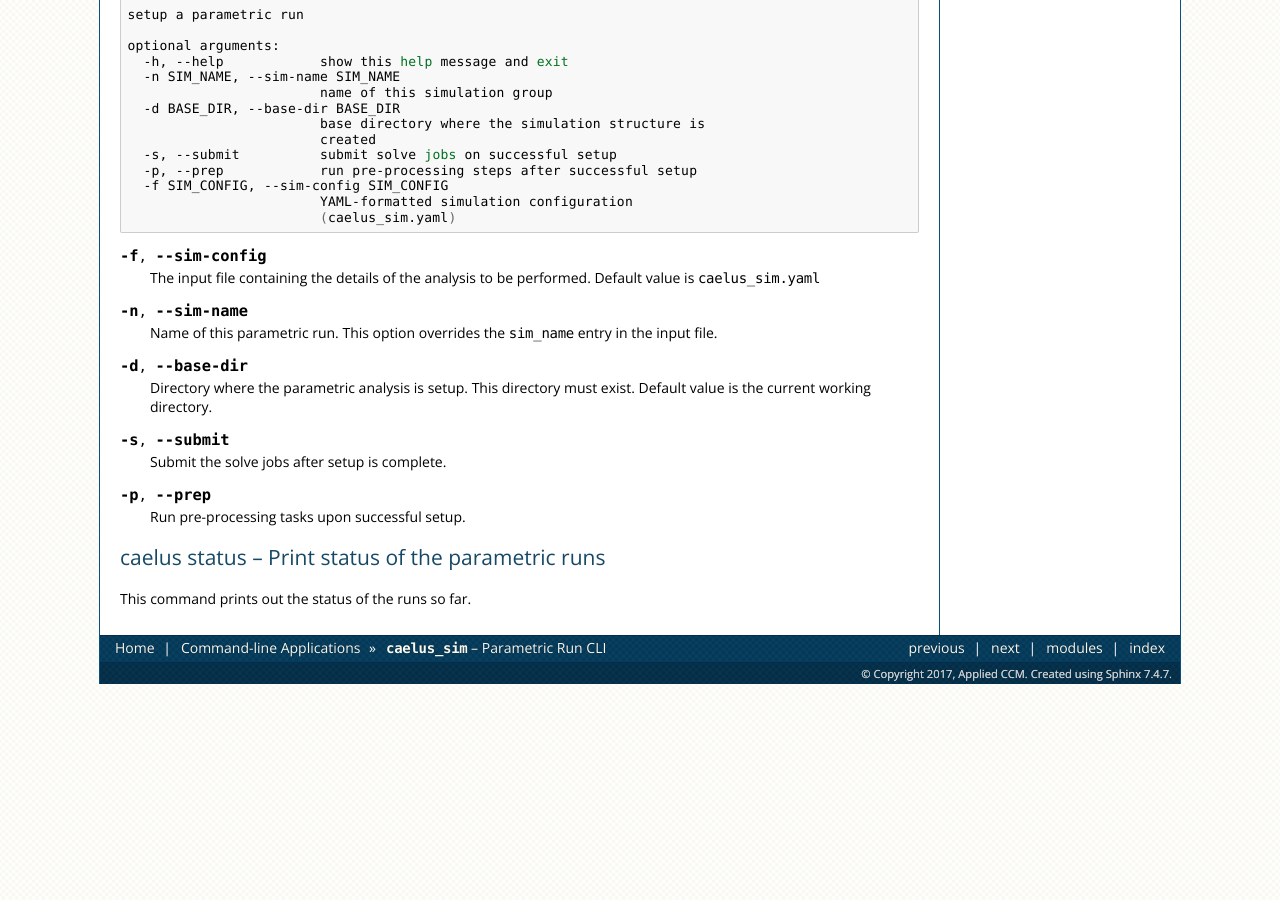
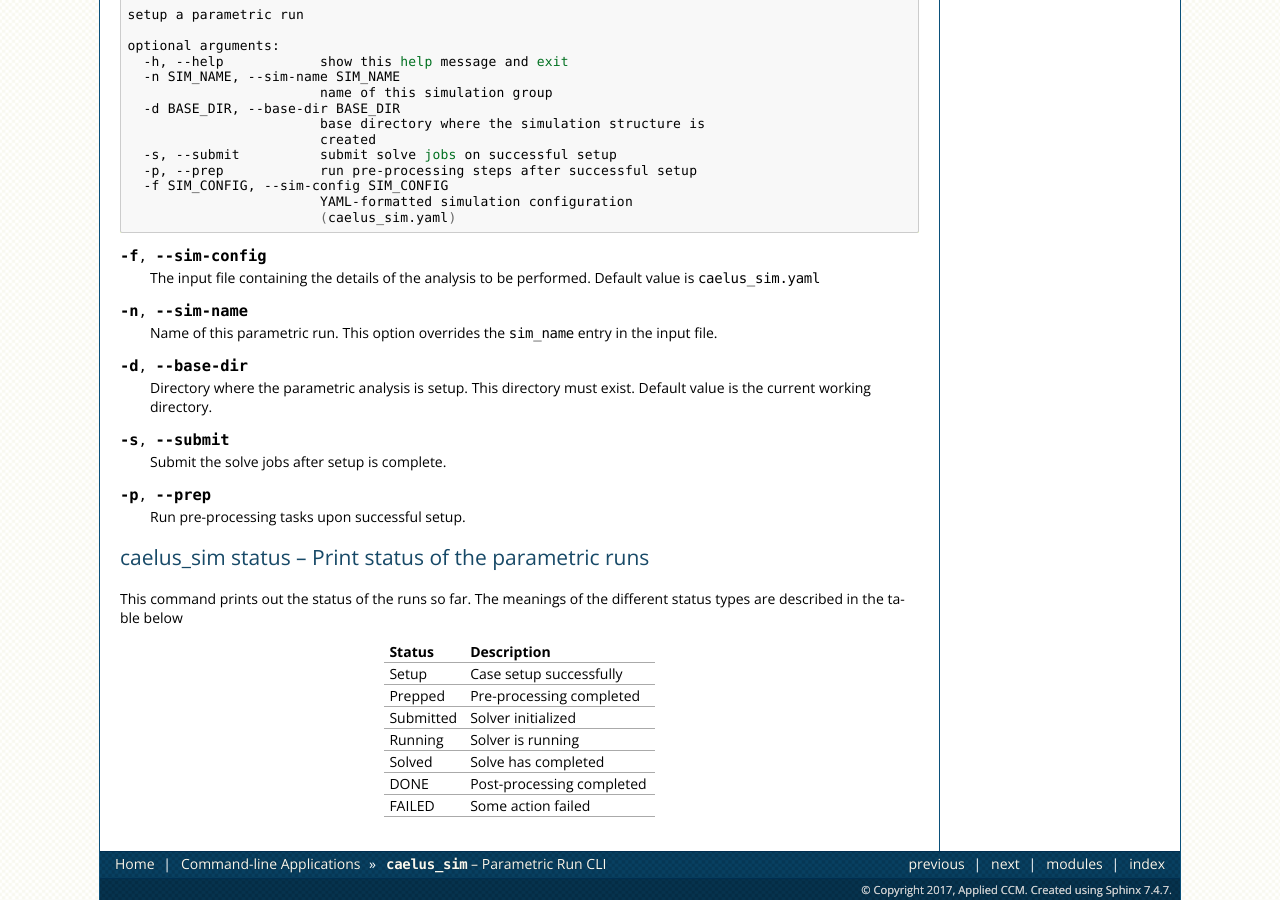
Before and after one commit to sayerhs/cpl, a Sphinx documentation site: the page built from docs/source/user/cli_apps/caelus_sim.rst, in a window 1280 px wide and 900 px high, scrolled down 879 px. Built offline with Sphinx 7.4.7, drawn with Linux system fonts in a browser that asks for light colours; before the commit the page ends 1563 px from its top, so only the background shows below that; some of the changed text lies outside the part shown.

Commit message:
Add description of status tags

```diff
--- a/docs/source/user/cli_apps/caelus_sim.rst
+++ b/docs/source/user/cli_apps/caelus_sim.rst
@@ -89,8 +89,22 @@
 
    Run pre-processing tasks upon successful setup.
 
+.. _cli_caelus_sim_status:
 
-caelus status -- Print status of the parametric runs
-----------------------------------------------------
+caelus_sim status -- Print status of the parametric runs
+--------------------------------------------------------
 
-This command prints out the status of the runs so far.
+This command prints out the status of the runs so far. The meanings of the
+different status types are described in the table below
+
+  =========== =================================================
+  Status      Description
+  =========== =================================================
+  Setup       Case setup successfully
+  Prepped     Pre-processing completed
+  Submitted   Solver initialized
+  Running     Solver is running
+  Solved      Solve has completed
+  DONE        Post-processing completed
+  FAILED      Some action failed
+  =========== =================================================
```
